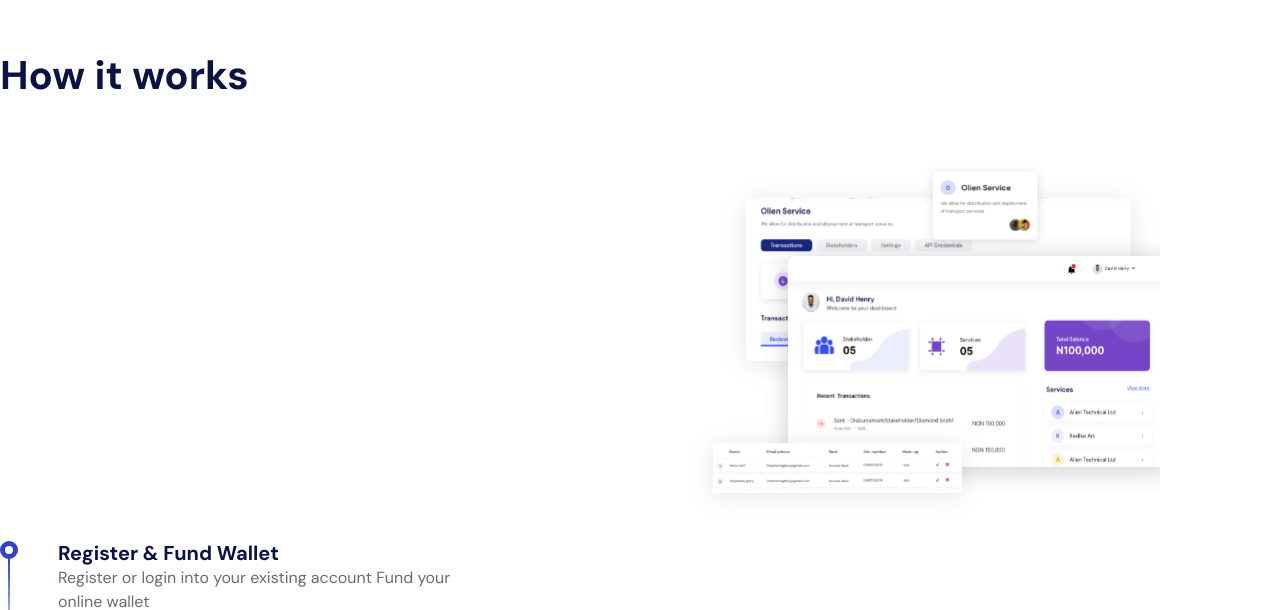
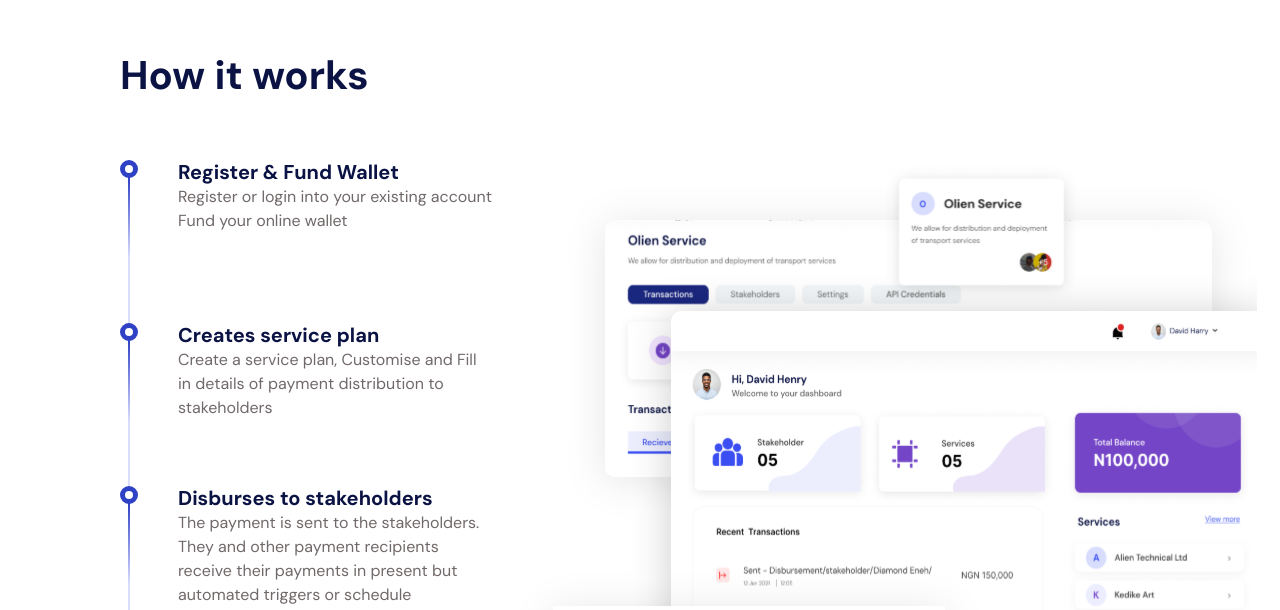
Before and after one commit to TheKachi/ete-fe, a Nuxt app: page / in a window 1280 px wide. Shown: the part 1734-2344 px from the top of the page. Built offline with nearby package versions, Linux system fonts and the light colour scheme.

Commit message:
fix: how it works

```diff
--- a/pages/index.vue
+++ b/pages/index.vue
@@ -88,17 +88,10 @@
 
     <!-- How it works -->
     <section
-      class="grid grid-cols-12 lg:gap-20 lg:justify-between lg:items-center lg:pr-120 pt-36 lg:pt-120 px-20 lg:px-0"
+      class="grid grid-cols-12 lg:gap-20 lg:pl-120 pt-36 lg:pt-120 lg:pb-20 px-20 lg:px-0"
     >
       <h3 class="col-span-12 lg:mb-40 text-black">How it works</h3>
-
-      <img
-        src="~/assets/img/website.svg"
-        alt=""
-        class="col-span-12 lg:col-span-5 lg:col-start-8"
-      />
-
-      <div class="lg:col-start-1 lg:col-span-5">
+      <div class="col-span-12 lg:col-start-1 lg:col-span-4">
         <div class="flex gap-x-40" v-for="item in howItWorks" :key="item">
           <img src="~/assets/img/before.svg" alt="" />
           <div>
@@ -109,6 +102,11 @@
           </div>
         </div>
       </div>
+      <img
+        src="~/assets/img/website.svg"
+        alt=""
+        class="col-span-12 lg:col-span-8"
+      />
     </section>
 
     <!-- Real time settlements -->
```
